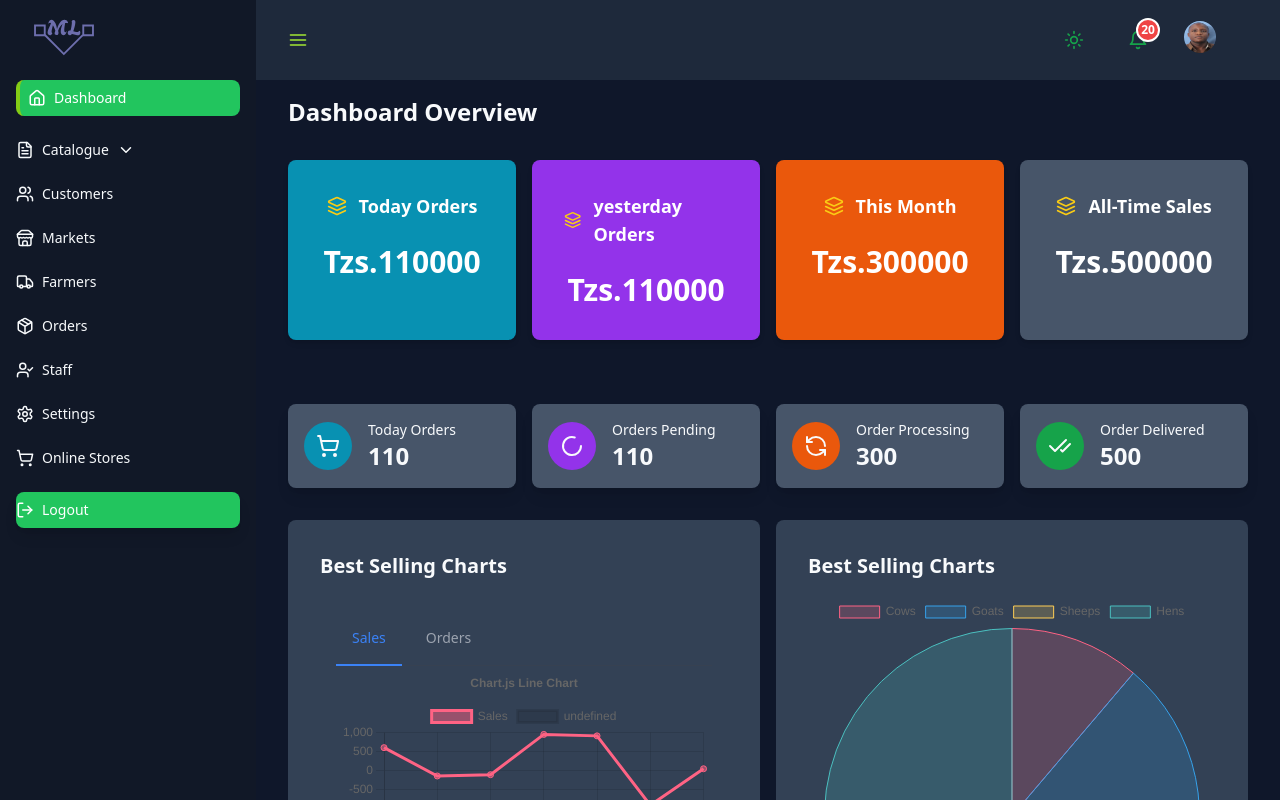
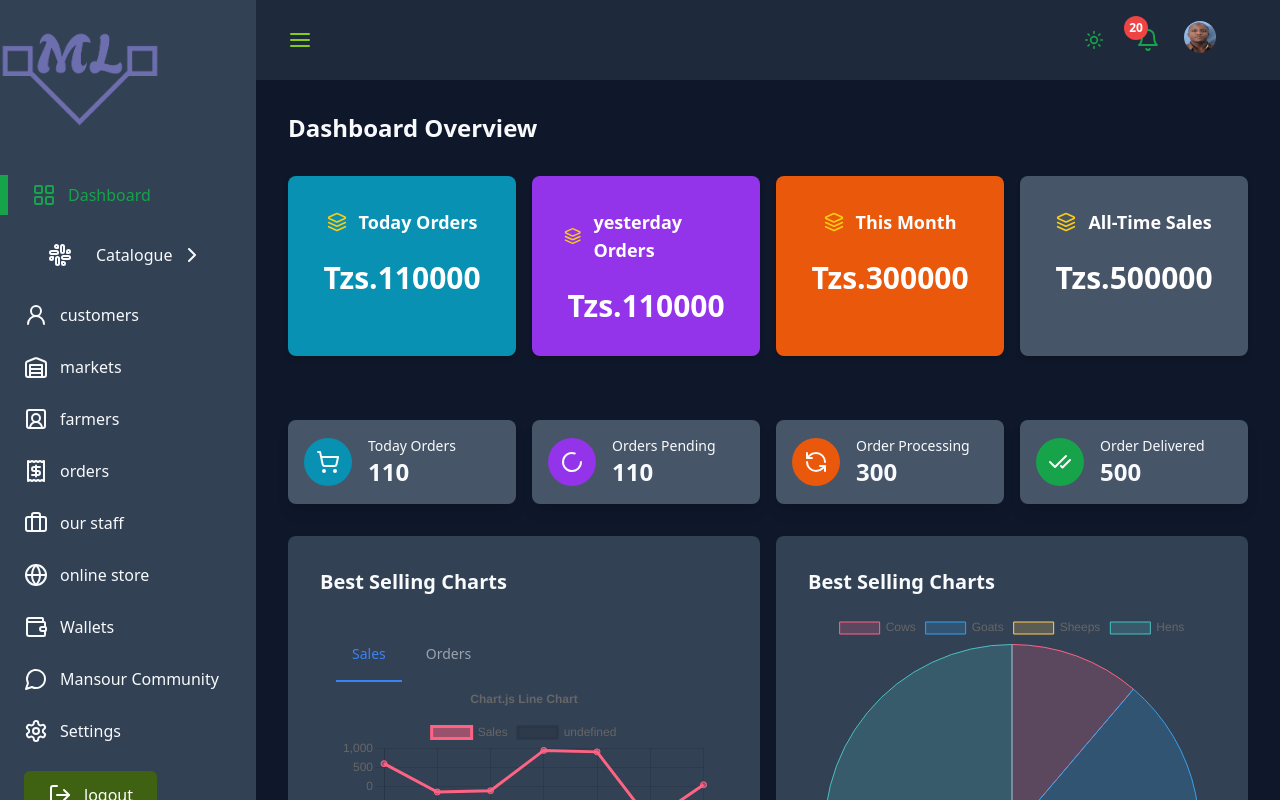
Before and after one commit to Mlbrands2/ML-e-MARKET, a Next.js app: page /dashboard in a window 1280 px wide. Shown: the top 800 px of the page. Built offline with nearby package versions, Linux system fonts and the light colour scheme.

Commit message:
edited new

```diff
--- a/app/(back-office)/layout.js
+++ b/app/(back-office)/layout.js
@@ -1,20 +1,27 @@
-import React from 'react';
-import Sidebar from '@/components/backstore/Sidebar';
-import Navbar from '@/components/backstore/Navbar';
+"use client";
+import Navbar from "@/components/backstore/Navbar";
+import Sidebar from "@/components/backstore/Sidebar";
+import React, { useState } from "react";
 
 export default function Layout({ children }) {
+  const [showSidebar, setShowSidebar] = useState(false);
+
   return (
     <div className="flex">
       {/* Sidebar */}
-      <Sidebar />
+       <Sidebar showSidebar={showSidebar} setShowSidebar={setShowSidebar} />
 
       {/* Main Content Area */}
-      <div className="flex-grow lg:ml-64 bg-slate-100 dark:bg-slate-900 min-h-screen">
-        {/* Navbar */}
-        <Navbar />
+      <div
+        className={`flex-grow bg-slate-100 min-h-screen transition-all duration-300 ${
+          showSidebar ?  "w-full" :"lg:ml-64"
+        }`}
+      >
+        {/* Header */}
+        <Navbar showSidebar={showSidebar} setShowSidebar={setShowSidebar} />
 
         {/* Main Content */}
-        <main className="mt-16 p-8 text-slate-800 dark:text-slate-200">
+        <main className="p-8 bg-slate-100 mt-20 dark:bg-slate-900 text-slate-50 min-h-screen">
           {children}
         </main>
       </div>
--- a/components/ui/ThemeSwitcherBtn.jsx
+++ b/components/ThemeSwitcherBtn.jsx
@@ -5,7 +5,7 @@ import { Moon, MoonIcon, Sun, SunIcon } from "lucide-react";
 import {useTheme} from "next-themes";
 import { useEffect, useState } from "react";
 
-export function ThemeSwitcherBtn() {
+export default function ThemeSwitcherBtn() {
   const [mounted, setMounted] = useState(false)
   const { theme, setTheme } = useTheme()
 console.log(theme)
--- a/components/backstore/Navbar.jsx
+++ b/components/backstore/Navbar.jsx
@@ -1,16 +1,7 @@
-"use client";
-
-import {
-  AlignJustify,
-  Bell,
-  LayoutDashboard,
-  LogOut,
-  Settings,
-  Sun,
-  X,
-} from "lucide-react";
-import Image from "next/image";
-import React from "react";
+"use client"
+import ThemeSwitcherBtn from "@/components/ThemeSwitcherBtn"
+import { AlignJustify, Bell, LayoutDashboard, LogOut, Settings, Sun, SunIcon, User, X } from 'lucide-react'
+import Image from 'next/image'
 import {
     DropdownMenu,
     DropdownMenuContent,
@@ -19,142 +10,123 @@ import {
     DropdownMenuSeparator,
     DropdownMenuTrigger,
 } from "@/components/ui/dropdown-menu";
-import { ThemeSwitcherBtn } from "../ui/ThemeSwitcherBtn";
 
-export default function Navbar() {
+import React from 'react'
+import Link from "next/link";
+
+export default function Navbar({setShowSidebar,showSidebar}) {
     return (
-    <div className="flex items-center justify-between bg-slate-200 dark:bg-slate-800 text-slate-50 h-20 py-8 fixed top-0 w-full px-8 z-50 pr-[20rem]">
-      {/* Left Icon */}
-      <button className="text-lime-400 hover:text-yellow-500 transition duration-300">
-        <AlignJustify size={20} />
+        <div className={showSidebar ? 'flex items-center  justify-between bg-slate-200 dark:bg-slate-800 text-slate-900 dark:text-slate-50 h-20 px-8 py-8  fixed top-0 w-full  z-50 ' :
+            'flex items-center  justify-between bg-slate-200 dark:bg-slate-800 text-slate-900 dark:text-slate-50 h-20 px-8 py-8  fixed top-0 w-full  z-50 sm:pr-[20rem]'
+        }>
+            {/*Icons */}
+            <Link href={"/dashboard"} className="sm:hidden">
+                Logo
+            </Link>
+            <button onClick={() => setShowSidebar(!showSidebar)} className="text-lime-700 dark:text-lime-500">
+                <AlignJustify />
             </button>
-
-      {/* Right Icons */}
-      <div className="flex space-x-6 ">
-        {/* Theme Toggle */}
-                <ThemeSwitcherBtn/>
-        {/* Notifications */}
+            {/*3 Icons */}
+            <div className="flex space-x-3 ">
+                <ThemeSwitcherBtn />
                 <DropdownMenu>
                     <DropdownMenuTrigger>
-            <button
-              type="button"
-              className="relative inline-flex items-center p-3 text-sm font-medium bg-transparent rounded-lg"
-            >
-              <Bell size={20} className="text-green-600" />
+                        <button type="button" className="relative inline-flex items-center p-3 text-sm font-medium text-center text-white bg-transparent-700 rounded-lg   dark:bg-transparent-600 ">
+                            <Bell className='text-green-600' />
                             <span className="sr-only">Notifications</span>
-              <div className="absolute inline-flex items-center justify-center w-6 h-6 text-xs font-bold text-white bg-red-500 border-2 border-white rounded-full -top-0 right-0">
-                20
-              </div>
+                            <div className="absolute inline-flex items-center justify-center w-6 h-6 text-xs font-bold  bg-red-500   rounded-full -top-0 end-6 dark:border-gray-900">20</div>
                         </button>
                     </DropdownMenuTrigger>
-          <DropdownMenuContent
-            className="mt-2 w-64 bg-white dark:bg-slate-900 border border-gray-200 rounded-lg shadow-lg z-50"
-            side="bottom"
-            align="start"
-          >
-            <DropdownMenuLabel className="dark:text-slate-50 text-slate-900  font-semibold px-4">
-              Notifications
-            </DropdownMenuLabel>
-            <DropdownMenuSeparator className="my-2 border-gray-200" />
-
-            {/* Notification Items */}
-            {Array.from({ length: 4 }).map((_, index) => (
-              <DropdownMenuItem key={index}>
-                <div className="flex items-center space-x-4 p-4 bg-gray-100 dark:bg-slate-800 rounded-lg hover:bg-gray-200 transition duration-300">
-                  {/* User Avatar */}
-                  <Image
-                    src="/profile.jpg"
-                    alt="user profile"
-                    width={40}
-                    height={40}
-                    className="w-10 h-10 rounded-full border-2 border-green-500 shadow-lg"
-                  />
-
-                  {/* Notification Details */}
-                  <div className="flex-1 ">
-                    <p className="text-sm font-semibold dark:text-white text-gray-800">
-                      Sukuma Stock
-                    </p>
-                    <div className="flex items-center space-x-3 mt-1">
-                      <span className="px-2 py-1 text-xs font-medium bg-red-500 text-white rounded-full">
-                        Stock out
-                      </span>
-                      <span className="text-xs text-gray-500">--date--</span>
+                    <DropdownMenuContent className='px-4 py-2 pr-8'>
+                        <DropdownMenuLabel>Notefictions</DropdownMenuLabel>
+                        <DropdownMenuSeparator />
+                        <DropdownMenuItem>
+                            <div className='flex items-center space-x-2'>
+                                <Image src='/profile.jpg' alt='user profile' width={200} height={200} className='w-8 h-8 rounded-full' />
+                                <div className="flex flex-col">
+                                    <p className='flex items-center'>have been sold out</p>
+                                    <div className="flex items-center space-x-2">
+                                        <p className='py-.5 px- bg-red-600 text-white rounded-full text-sm'>stock out</p>
+                                        <p>12 dec 2025 12:00Am</p>
                                     </div>
                                 </div>
-
-                  {/* Close Button */}
-                  <button
-                    className="p-2 text-gray-400 hover:text-gray-700 hover:bg-gray-300 rounded-full transition duration-300"
-                    aria-label="Close notification"
-                  >
-                    <X size={18} />
+                                <button>
+                                    <X />
                                 </button>
                             </div>
                         </DropdownMenuItem>
-            ))}
+                        <DropdownMenuSeparator />
+                        <DropdownMenuItem>
+                            <div className='flex items-center space-x-2'>
+                                <Image src='/profile.jpg' alt='user profile' width={200} height={200} className='w-8 h-8 rounded-full' />
+                                <div className="flex flex-col">
+                                    <p className='flex items-center'>have been sold out</p>
+                                    <div className="flex items-center space-x-2">
+                                        <p className='py-.5 px- bg-red-600 text-white rounded-full text-sm'>stock out</p>
+                                        <p>12 dec 2025 12:00Am</p>
+                                    </div>
+                                </div>
+                                <button>
+                                    <X />
+                                </button>
+</div>
+                        </DropdownMenuItem>
+                        <DropdownMenuSeparator />
+                        <DropdownMenuItem>
+                            <div className='flex items-center space-x-2'>
+                                <Image src='/profile.jpg' alt='user profile' width={200} height={200} className='w-8 h-8 rounded-full' />
+                                <div className="flex flex-col">
+                                    <p className='flex items-center'>have been sold out</p>
+                                    <div className="flex items-center space-x-2">
+                                        <p className='py-.5 px- bg-red-600 text-white rounded-full text-sm'>stock out</p>
+                                        <p>12 dec 2025 12:00Am</p>
+                                    </div>
+                                </div>
+                                <button>
+                                    <X />
+                                </button>
+                            </div>
+                        </DropdownMenuItem>
+                        <DropdownMenuSeparator />
+
                     </DropdownMenuContent>
                 </DropdownMenu>
 
-        {/* Profile Menu */}
-        {/* Profile Menu */}
+
                 <DropdownMenu>
                     <DropdownMenuTrigger>
-    <button
-      aria-label="Open Profile Menu"
-      className="text-slate-400 hover:text-yellow-500 transition duration-300"
-    >
-      <Image
-        src="/profile.jpg"
-        alt="User Profile Picture"
-        width={200}
-        height={200}
-        className="w-8 h-8 rounded-full"
-      />
+                        <button>
+                            <Image src='/profile.jpg' alt='user profile' width={200} height={200} className='w-8 h-8 rounded-full' />
                         </button>
                     </DropdownMenuTrigger>
-  <DropdownMenuContent
-    className="mt-2 w-48 bg-white dark:bg-gray-800 border border-gray-200 dark:border-gray-700 rounded-lg shadow-lg z-50"
-    side="bottom"
-    align="start"
-  >
-    <DropdownMenuLabel className="text-gray-700 dark:text-gray-300">
-      My Account
-    </DropdownMenuLabel>
+                    <DropdownMenuContent className='px-4 py-2 pr-8'>
+                        <DropdownMenuLabel>My Account</DropdownMenuLabel>
                         <DropdownMenuSeparator />
-    {/* Dashboard */}
                         <DropdownMenuItem>
-      <button
-        onClick={() => console.log("Navigate to Dashboard")}
-        className="flex items-center space-x-2 w-full text-left px-4 py-2 hover:bg-gray-200 dark:hover:bg-gray-600 rounded-md"
-      >
-        <LayoutDashboard className="mr-2 h-4 w-4" />
+                            <button type="button" className='flex items-center space-x-2'>
+                                <LayoutDashboard className='mr-2 h-4 w-4' />
                                 <span>Dashboard</span>
                             </button>
                         </DropdownMenuItem>
-    {/* Edit Profile */}
                         <DropdownMenuItem>
-      <button
-        onClick={() => console.log("Navigate to Edit Profile")}
-        className="flex items-center space-x-2 w-full text-left px-4 py-2 hover:bg-gray-200 dark:hover:bg-gray-600 rounded-md"
-      >
-        <Settings className="mr-2 h-4 w-4" />
+                            <button type="button" className='flex items-center space-x-2'>
+                                <Settings className='mr-2 h-4 w-4' />
                                 <span>Edit Profile</span>
                             </button>
                         </DropdownMenuItem>
-    {/* Logout */}
                         <DropdownMenuItem>
-      <button
-        onClick={() => console.log("Logout")}
-        className="flex items-center space-x-2 w-full text-left px-4 py-2 hover:bg-gray-200 dark:hover:bg-gray-600 rounded-md"
-      >
-        <LogOut className="mr-2 h-4 w-4" />
-        <span>Logout</span>
+                            <button className='flex items-center space-x-2'>
+                                <LogOut className='mr-2 h-4 w-4' />
+                                <span>Log out</span>
                             </button>
                         </DropdownMenuItem>
+
                     </DropdownMenuContent>
                 </DropdownMenu>
+
+
+
             </div>
         </div>
-  );
+    )
 }
--- a/components/backstore/Sidebar.jsx
+++ b/components/backstore/Sidebar.jsx
@@ -1,129 +1,154 @@
-"use client";
-import React, { useState, useEffect } from 'react';
-import { Home, FileText, Users, Store, Truck, Package, UserCheck, Settings, ShoppingCart, LogOut, ChevronDown, Layers, Tag, Clipboard } from 'lucide-react'; // Added Lucide icons for dropdown
+"use client"
+import Link from 'next/link'
+import logo from "../../public/logo-no-background.png";
+import { usePathname } from 'next/navigation';
+import React, { useState } from 'react'
+import Image from 'next/image'
+import {
+    Collapsible,
+    CollapsibleContent,
+    CollapsibleTrigger,
+} from "@/components/ui/collapsible";
+import { Boxes, Briefcase, Building2, ChevronDown, ChevronRight, ExternalLink, Globe, LayoutDashboard, LayoutGrid, LogOut, MessageCircle, Monitor, Receipt, Settings, ShoppingBag, Slack, Sliders, Tag, Ticket, Truck, User2, Users2, UserSquare2, Wallet, Warehouse } from 'lucide-react'
 
-// Radix UI Dropdown Components
-import * as DropdownMenu from '@radix-ui/react-dropdown-menu';
+export default function Sidebar({ showSidebar, setShowSidebar }) {
+    const pathname = usePathname();
+    const catalogueLinks = [
+        {
+            title: "Products",
+            icon: ShoppingBag,
+            href: "/dashboard/products",
+        },
 
-export default function Sidebar() {
-  const [activeLink, setActiveLink] = useState('dashboard');
-  const [isMounted, setIsMounted] = useState(false); // For handling hydration
+        {
+            title: "Banners",
+            icon: Monitor,
+            href: "/dashboard/banners",
+        },
+        {
+            title: "categories",
+            icon: Boxes,
+            href: "/dashboard/categories",
+        },
+        {
+            title: "Coupons",
+            icon: Ticket,
+            href: "/dashboard/coupons",
+        },
+        {
+            title: "Store banners",
+            icon: Sliders,
+            href: "/dashboard/banners",
+        },
+    ];
+    const sidebarLinks = [
+        {
+            title: "customers",
+            icon: User2,
+            href: "/dashboard/customers",
+        },
+        {
+            title: "markets",
+            icon: Warehouse,
+            href: "/dashboard/markets",
+        },
+        {
+            title: "farmers",
+            icon: UserSquare2,
+            href: "/dashboard/farmers",
+        },
+        {
+            title: "orders",
+            icon: Receipt,
+            href: "/dashboard/orders",
+        },
+        {
+            title: "our staff",
+            icon: Briefcase,
+            href: "/dashboard/our-staff", // Ensure this path is correct
+        },
+        {
+            title: "online store",
+            icon: Globe,
+            href: "/dashboard/0nline store",
+        },
+        {
+            title: "Wallets",
+            icon: Wallet,
+            href: "/dashboard/wallet",
+        },
+        {
+            title: "Mansour Community",
+            icon: MessageCircle,
+            href: "/dashboard/mansour-community",
+        },
+        {
+            title: "Settings",
+            icon: Settings,
+            href: "/dashboard/setting",
+        },
+    ];
+    const [openMenu, setOpenMenu] = useState(false)
+    return (
+        <div className={showSidebar ? " lg:onClick={()=>setShowSidebar(false)}  hidden sm:mt-20 md:mt-20 lg:mt-0 dark:bg-slate-700 overflow-y-scroll bg-slate-200 space-y-6 w-64 h-screen dark:text-slate-50 text-slate-900  fixed top-0 left-0" :
+            " sm:block lg:mt-0 overflow-y-scroll md:mt-20 sm:mt-20 dark:bg-slate-700 bg-slate-200 space-y-6 w-64 h-screen dark:text-slate-50 text-slate-900  fixed top-0 left-0"
+        }>
+            <Link onClick={() => setShowSidebar(true)} className='px-6 py-4' href="/dashboard"><Image src={logo} alt="mansour" className='w-40' /></Link>
 
-  // Ensure that the dropdown menu only renders on the client side
-  useEffect(() => {
-    setIsMounted(true);
-  }, []);
+            <div className='space-y-3 flex flex-col mt-14'>
+                <Link onClick={() => setShowSidebar(true)} href="/dashboard" className={`flex items-center space-x-3 py-2 px-6 ${pathname === "/dashboard" ? "border-l-8 text-green-600 border-green-600" : ""}`}>
+                    <LayoutGrid />
+                    <span>Dashboard</span>
+                </Link>
+                <Collapsible className='px-6 py-2'>
+                    <CollapsibleTrigger className='' onClick={() => setOpenMenu(!openMenu)}>
+                        <div className={`flex items-center space-x-2 py-2 px-6 ${pathname === "/dashboard / catalogue" ? "border-l-8 text-green-600 border-green-600" : ""}`}>
+                            <div className="flex items-center space-x-6">
+                                <Slack />
+                                <span>Catalogue</span>
+                            </div>
+{openMenu ? <ChevronDown /> : <ChevronRight />}
+                        </div>
+                    </CollapsibleTrigger>
+                    <CollapsibleContent className='px-4 py-2 pr-8 dark:bg-slate-900 bg-slate-50  rounded-lg'>
+                        {catalogueLinks.map((item, i) => {
+                            const Icon = item.icon;
+                            return (
+                                <Link
+                                    onClick={() => setShowSidebar(true)}
+                                    key={i}
+                                    href={item.href}
+                                    className={`flex items-center space-x-3 py-2 px-6 ${item.href === pathname ? "border-l-8 text-green-600 border-green-600" : ""}`}>
+                                    <span><Icon /></span>
+                                    <span>{item.title}</span>
+                                </Link>
+                            );
+                        })}
+                    </CollapsibleContent>
+                </Collapsible>
 
-  // Sidebar items
-  const items = [
-    { name: 'Dashboard', icon: <Home size={18} />, key: 'dashboard' },
-    { name: 'Catalogue', icon: <FileText size={18} />, key: 'catalogue', dropdown: true },
-    { name: 'Customers', icon: <Users size={18} />, key: 'customers' },
-    { name: 'Markets', icon: <Store size={18} />, key: 'markets' },
-    { name: 'Farmers', icon: <Truck size={18} />, key: 'farmers' },
-    { name: 'Orders', icon: <Package size={18} />, key: 'orders' },
-    { name: 'Staff', icon: <UserCheck size={18} />, key: 'staff' },
-    { name: 'Settings', icon: <Settings size={18} />, key: 'settings' },
-    { name: 'Online Stores', icon: <ShoppingCart size={18} />, key: 'onlineStores' },
-  ];
 
-  const handleLinkClick = (link) => {
-    setActiveLink(link);
-  };
+                {sidebarLinks.map((item, i) => {
+                    const Icon = item.icon;
+                    return (
+                        <Link
+                            onClick={() => setShowSidebar(true)}
+                            key={i}
+                            href={item.href}
+                            className={`flex items-center space-x-3 py-2 px-6 ${item.href === pathname ? "border-l-8 text-green-600 border-green-600" : ""}`}>
+                            <span><Icon /></span>
+                            <span>{item.title}</span>
+                        </Link>
+                    );
+                })}
+                <div className="py-2 px-6">
+                    <button className="bg-lime-800 rounded-md flex items-center space-x-3 text-white px-6 py-3">
+                        <span><LogOut /></span>
+                        <span>logout</span>
+                    </button>
+                </div>
+            </div>
+        </div >
 
-  const handleLogout = () => {
-    console.log("Logging out..."); // Add your logout logic here
-  };
-
-  if (!isMounted) {
-    return null; // Render nothing until the component is mounted on the client side
-  }
-
-  return (
-    <div className="fixed bg-slate-300 w-64 dark:bg-gray-900 space-y-6 h-screen p-4">
-      <div className="text-left text-xl font-bold text-slate-800 dark:text-slate-50">
-        <a href="#">
-          <img
-            src="/logo-no-background.svg"
-            alt="Ml E-market logo"
-            className="-ml-8 w-40 h-30 object-contain rounded-lg"
-          />
-        </a>
-      </div>
-      <nav className="space-y-6 text-slate-800 dark:text-slate-50">
-        {items.map((item) => (
-          <div key={item.key}>
-            {item.dropdown ? (
-              // Dropdown for Catalogue
-              <DropdownMenu.Root>
-                <DropdownMenu.Trigger
-                  asChild
-                  className={`flex items-center gap-2 text-sm hover:text-slate-500 dark:hover:text-slate-300 hover:scale-105 transition-all duration-200 ${
-                    activeLink === item.key ? 'bg-green-500 text-white border-l-4 border-lime-500 pl-2 py-2 rounded-lg' : ''
-                  }`}
-                  onClick={() => handleLinkClick(item.key)}
-                >
-                  <div className="flex items-center gap-2">
-                    {item.icon}
-                    {item.name}
-                    <ChevronDown size={18} />
-                  </div>
-                </DropdownMenu.Trigger>
-                <DropdownMenu.Content
-                  align="start"
-                  className="bg-gray-700 dark:bg-gray-800 p-2 rounded-lg shadow-md mt-2 w-48 relative z-10" // Ensure the dropdown aligns below the item and stacks correctly
-                >
-                  <DropdownMenu.Item
-                    className="py-2 px-4 text-sm text-slate-800 dark:text-slate-50 hover:bg-gray-200 dark:hover:bg-gray-600 cursor-pointer"
-                  >
-                    <Package size={16} className="mr-2" />
-                    <a href="/app/(back-office)/dashboard/catalogue/products">Products</a>
-                  </DropdownMenu.Item>
-                  <DropdownMenu.Item
-                    className="py-2 px-4 text-sm text-slate-800 dark:text-slate-50 hover:bg-gray-200 dark:hover:bg-gray-600 cursor-pointer"
-                  >
-                    <Layers size={16} className="mr-2" />
-                    <a href="/app/(back-office)/dashboard/catalogue/categories">Categories</a>
-                  </DropdownMenu.Item>
-                  <DropdownMenu.Item
-                    className="py-2 px-4 text-sm text-slate-800 dark:text-slate-50 hover:bg-gray-200 dark:hover:bg-gray-600 cursor-pointer"
-                  >
-                    <Tag size={16} className="mr-2" />
-                    <a href="/app/(back-office)/dashboard/catalogue/attributes">Attributes</a>
-                  </DropdownMenu.Item>
-                  <DropdownMenu.Item
-                    className="py-2 px-4 text-sm text-slate-800 dark:text-slate-50 hover:bg-gray-200 dark:hover:bg-gray-600 cursor-pointer"
-                  >
-                    <Clipboard size={16} className="mr-2" />
-                    <a href="/app/(back-office)/dashboard/catalogue/coupons">Coupons</a>
-                  </DropdownMenu.Item>
-                </DropdownMenu.Content>
-              </DropdownMenu.Root>
-            ) : (
-              // Regular Sidebar Item
-              <a
-                href="#"
-                className={`flex items-center gap-2 text-sm hover:text-slate-500 dark:hover:text-slate-300 hover:scale-105 transition-all duration-200 ${
-                  activeLink === item.key ? 'bg-green-500 text-white border-l-4 border-lime-500 pl-2 py-2 rounded-lg' : 'text-slate-800 dark:text-slate-50'
-                }`}
-                onClick={() => handleLinkClick(item.key)}
-              >
-                {item.icon}
-                {item.name}
-              </a>
-            )}
-          </div>
-        ))}
-      </nav>
-      {/* Improved Green Logout Button */}
-      <div className="mt-auto">
-        <button
-          onClick={handleLogout}
-          className="flex items-center gap-2 text-sm text-white bg-green-500 hover:bg-green-600 rounded-lg w-full py-2 mt-6 shadow-lg transform hover:scale-105 transition-all duration-200">
-          <LogOut size={18} />
-          Logout
-        </button>
-      </div>
-    </div>
-  );
+    )
 }
--- /dev/null
+++ b/components/ui/collapsible.tsx
@@ -0,0 +1,11 @@
+"use client"
+
+import * as CollapsiblePrimitive from "@radix-ui/react-collapsible"
+
+const Collapsible = CollapsiblePrimitive.Root
+
+const CollapsibleTrigger = CollapsiblePrimitive.CollapsibleTrigger
+
+const CollapsibleContent = CollapsiblePrimitive.CollapsibleContent
+
+export { Collapsible, CollapsibleTrigger, CollapsibleContent }
--- a/package.json
+++ b/package.json
@@ -10,6 +10,7 @@
   },
   "dependencies": {
     "@faker-js/faker": "^9.3.0",
+    "@radix-ui/react-collapsible": "^1.1.1",
     "@radix-ui/react-dropdown-menu": "^2.1.2",
     "chart.js": "^4.4.7",
     "class-variance-authority": "^0.7.1",
```
Also changed, not shown: 1 other file (tests, documents, lock files or other folders). Lines whose indentation alone changed are shown as unchanged.
